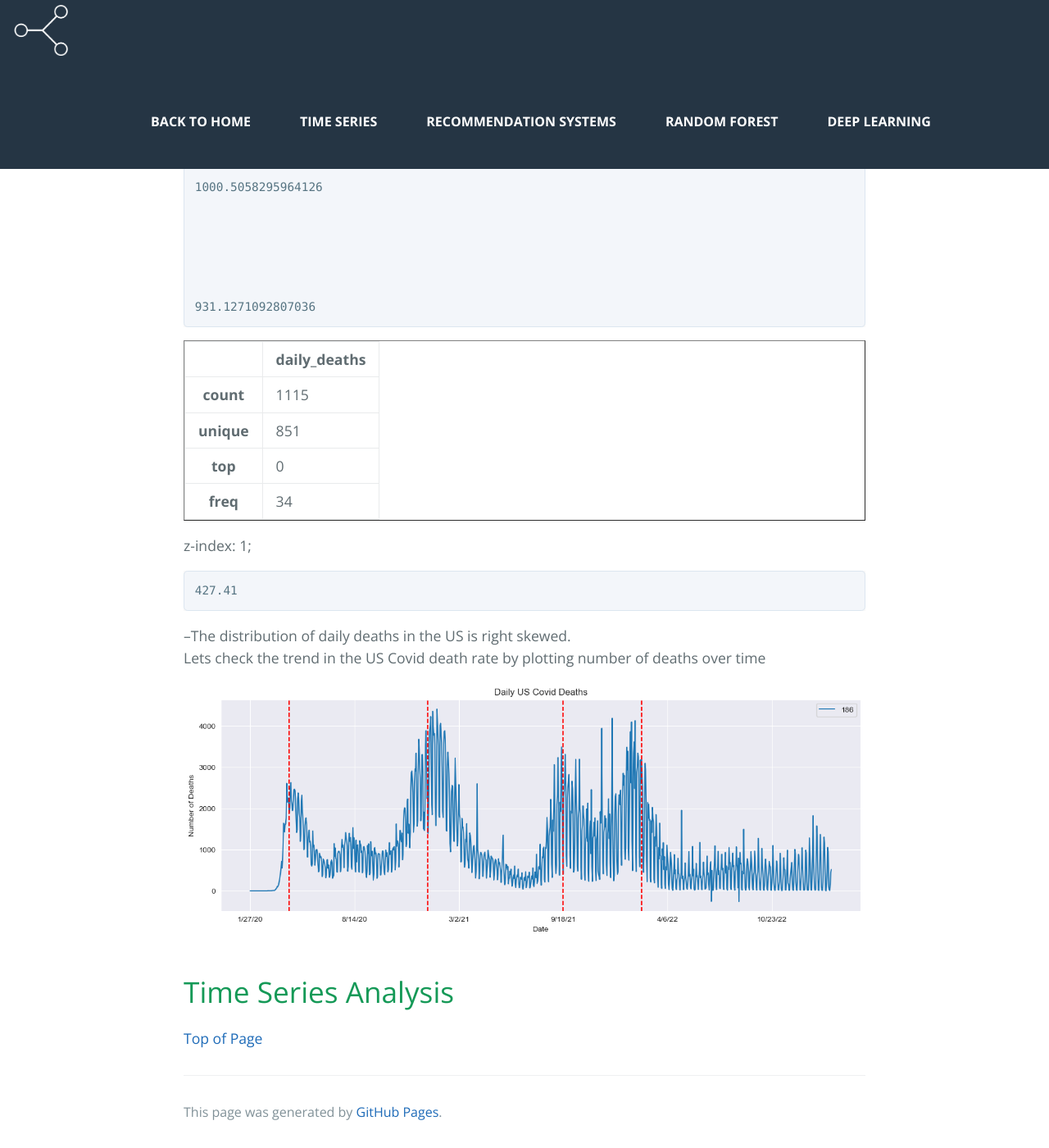
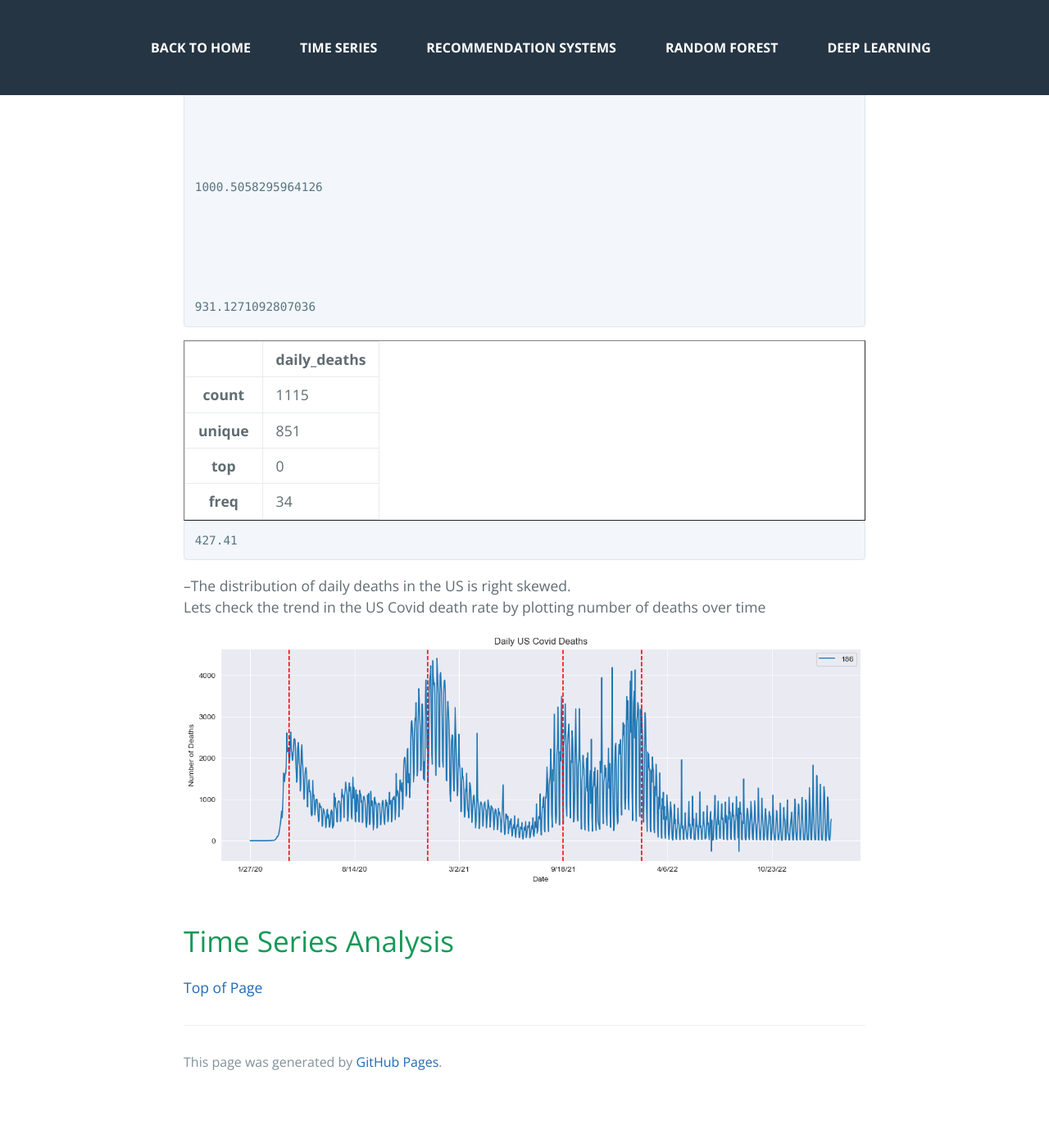
Before and after one commit to benjamin-j-cooper/benjamin-j-cooper.github.io, a Jekyll site: the page built from docs/tsa.md, in a window 1280 px wide and 1400 px high, scrolled down 8883 px. Shown: the whole window at 82% size. Built offline with Jekyll 4.4.1, drawn with Linux system fonts in a browser that asks for light colours; after the commit the page ends 10222 px from its top, so only the background shows below that.

Commit message:
troubleshooting mobile compatability

```diff
--- a/docs/_sass/jekyll-theme-cayman.scss
+++ b/docs/_sass/jekyll-theme-cayman.scss
@@ -470,6 +470,7 @@ a {
     justify-content: center;
     position: fixed;
     flex-wrap: wrap;
+    top: 0;
      /*!
     max-height: none;
     top: 0;
--- a/docs/tsa.md
+++ b/docs/tsa.md
@@ -1371,7 +1371,7 @@ some of the data is in provincial format, some is single value for the country
     </tr>
   </tbody>
 </table>
-</div>z-index: 1;
+</div>
 
 
 
```
